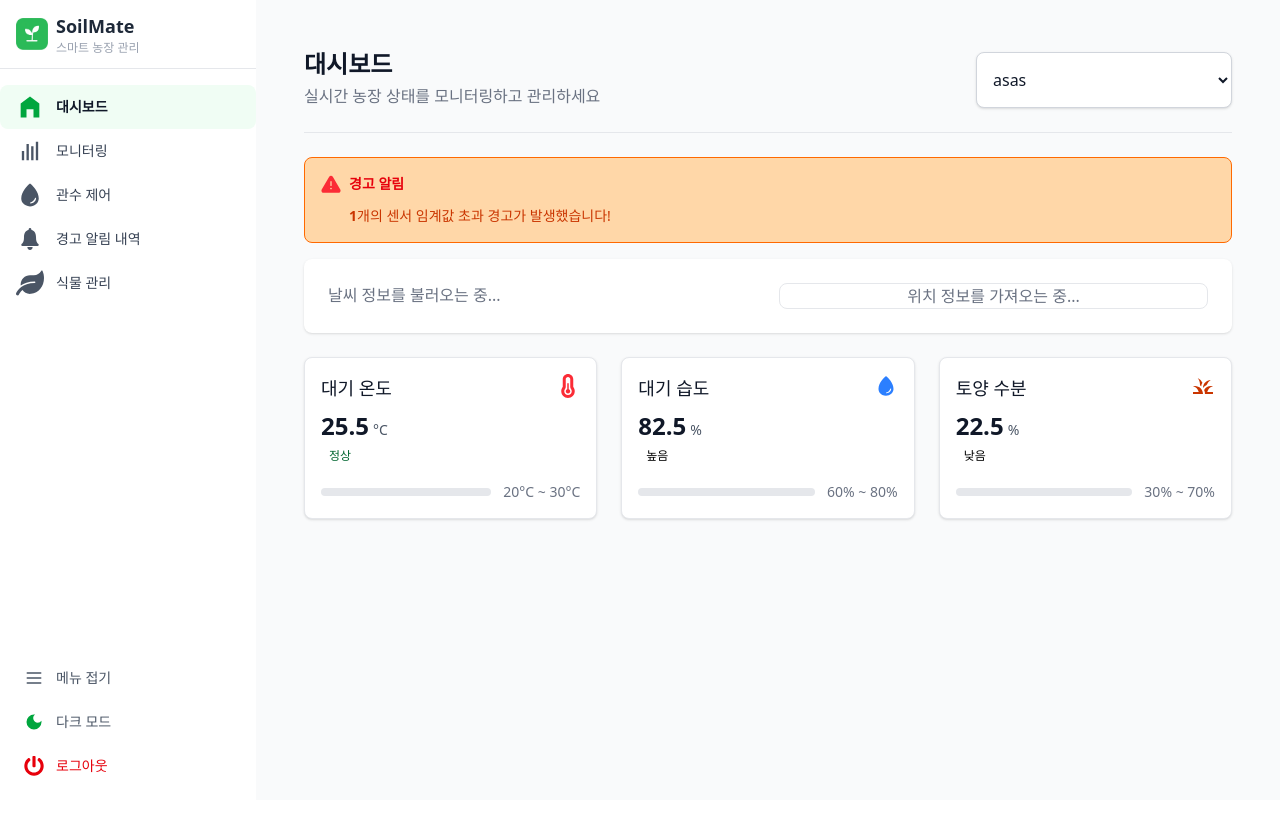
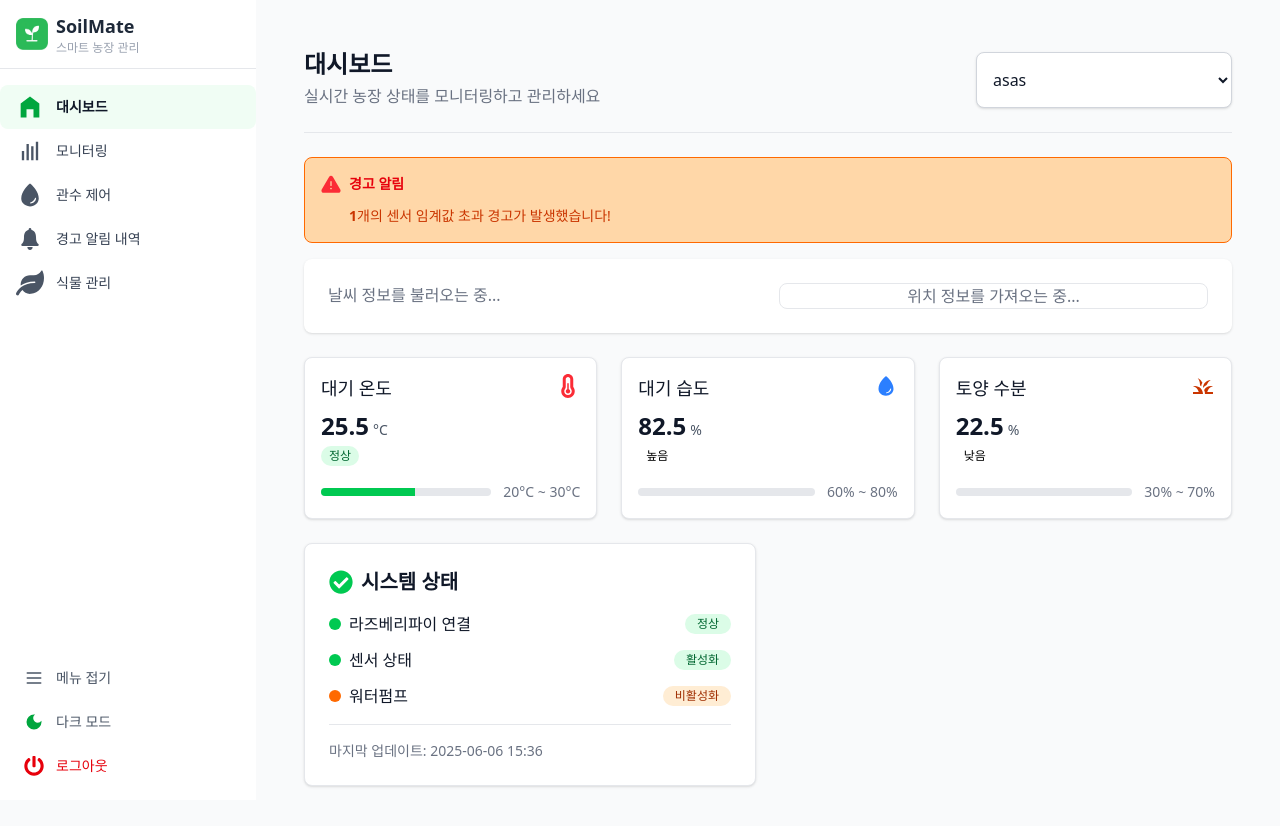
Before and after one commit to YeonShin/soilmate-fe, a React (Vite) app: page / in a window 1280 px wide. Shown: the top 826 px of the page. Before the commit the page ends 800 px from the top, so only its background shows below. Built offline with nearby package versions, Linux system fonts and the light colour scheme; no server answers.

Commit message:
ui/ux: 현재 시스템 상태 현황 UI 더미데이터 기반 구현 (#1)

```diff
--- a/src/components/dashboard/SystemStatus.tsx
+++ b/src/components/dashboard/SystemStatus.tsx
@@ -1,9 +1,86 @@
-import React from 'react'
+// src/components/dashboard/SystemStatus.tsx
+import React, { useMemo } from 'react'
+import { FaCheckCircle } from 'react-icons/fa'
 
-const SystemStatus = () => {
+interface StatusItem {
+  label: string
+  statusText: string
+}
+
+const dummyStatuses: StatusItem[] = [
+  { label: '라즈베리파이 연결', statusText: '정상' },
+  { label: '센서 상태',     statusText: '활성화' },
+  { label: '워터펌프',      statusText: '비활성화' },
+]
+
+const getColor = (statusText: string) => {
+  if (statusText === '비활성화') return 'orange'
+  return 'green'
+}
+
+const SystemStatus: React.FC = () => {
+  // 마지막 업데이트 시각을 한 번만 계산
+  const lastUpdated = useMemo(() => {
+    const now = new Date()
+    const YYYY = now.getFullYear()
+    const MM = String(now.getMonth() + 1).padStart(2, '0')
+    const DD = String(now.getDate()).padStart(2, '0')
+    const hh = String(now.getHours()).padStart(2, '0')
+    const mm = String(now.getMinutes()).padStart(2, '0')
+    return `${YYYY}-${MM}-${DD} ${hh}:${mm}`
+  }, [])
+
   return (
-    <div>
+    <div className="border border-gray-200 dark:border-gray-700 bg-white dark:bg-gray-800 rounded-lg p-6 shadow-sm">
+      {/* 헤더 */}
+      <div className="flex items-center">
+        <FaCheckCircle className="text-green-500 text-2xl mr-2" />
+        <h3 className="text-xl font-semibold text-gray-900 dark:text-gray-100">
+          시스템 상태
+        </h3>
+      </div>
 
+      {/* 상태 리스트 */}
+      <ul className="mt-4 space-y-3">
+        {dummyStatuses.map(({ label, statusText }) => {
+          const color = getColor(statusText)
+          const bulletClass = color === 'green'
+            ? 'bg-green-500'
+            : 'bg-orange-500'
+          const badgeBg = color === 'green'
+            ? 'bg-green-100 dark:bg-green-900'
+            : 'bg-orange-100 dark:bg-orange-900'
+          const badgeText = color === 'green'
+            ? 'text-green-800 dark:text-green-100'
+            : 'text-orange-800 dark:text-orange-100'
+
+          return (
+            <li key={label} className="flex justify-between items-center">
+              <div className="flex items-center">
+                <span className={`w-3 h-3 rounded-full ${bulletClass} mr-2`} />
+                <span className="text-gray-900 dark:text-gray-100">{label}</span>
+              </div>
+              <span
+                className={`
+                  inline-block px-3 py-0.5 text-xs font-medium
+                  ${badgeBg} ${badgeText}
+                  rounded-full
+                `}
+              >
+                {statusText}
+              </span>
+            </li>
+          )
+        })}
+      </ul>
+
+      {/* 구분선 */}
+      <hr className="my-4 border-gray-200 dark:border-gray-700" />
+
+      {/* 마지막 업데이트 */}
+      <p className="text-sm text-gray-500 dark:text-gray-400">
+        마지막 업데이트: {lastUpdated}
+      </p>
     </div>
   )
 }
```
